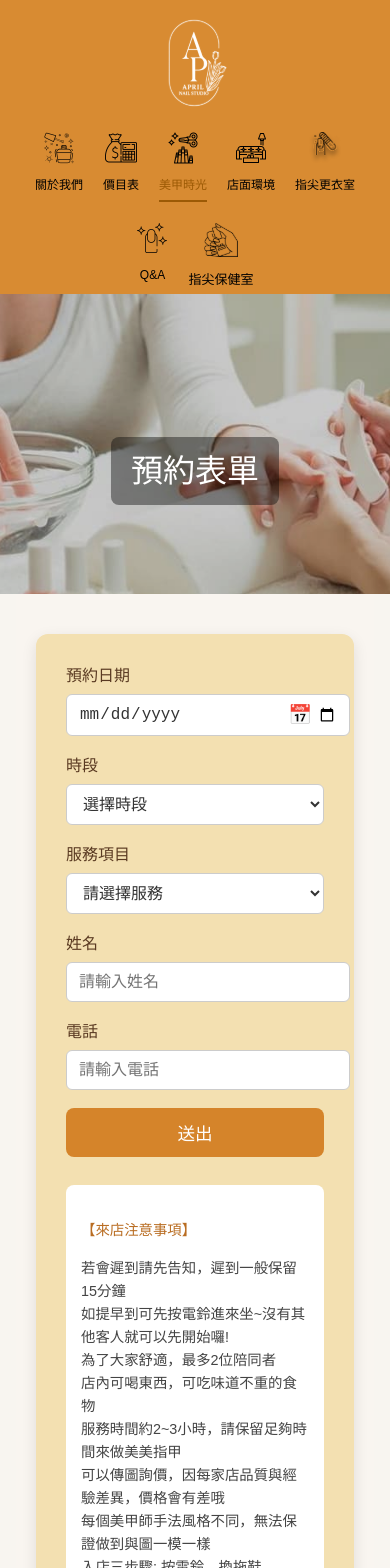
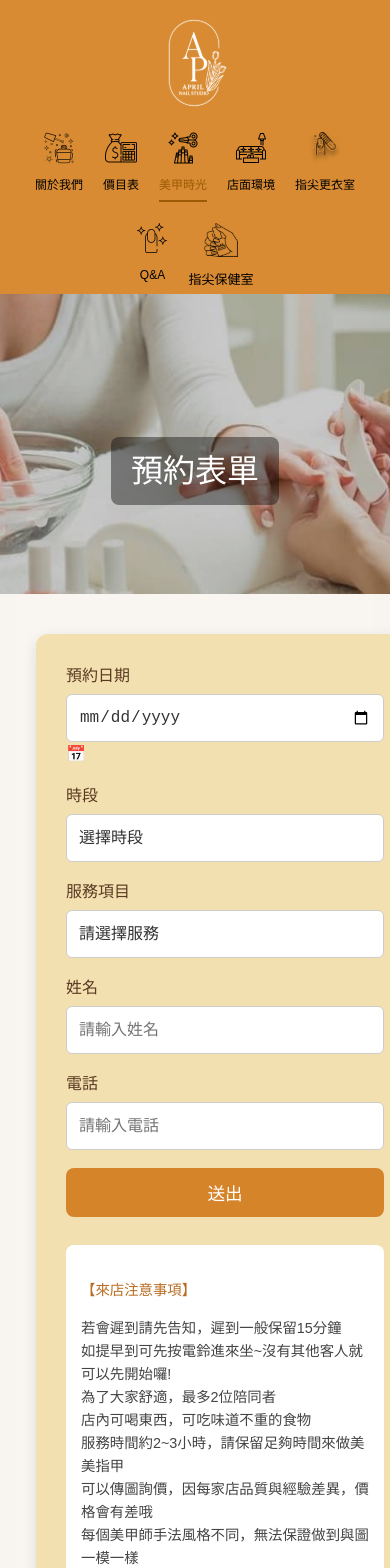
Before and after one commit to zoena5303/april-nail-project, a React (Vite) app: page /april-nail-project/nailtime in a window 390 px wide. Shown: the top 1568 px of the page. Built offline with nearby package versions, Linux system fonts and the light colour scheme.

Commit message:
預約表單修改0912

```diff
--- a/src/scss/NailTimestyle.scss
+++ b/src/scss/NailTimestyle.scss
@@ -5,7 +5,7 @@
     width: 100vw;
     height: 300px;
     margin-left: calc(-50vw + 50%);
-    margin-top: -40px;   /* ✅ 往上移動，去掉上方留白 */
+    margin-top: -40px; /* ✅ 往上移動，去掉上方留白 */
     overflow: hidden;
 
     img {
@@ -35,6 +35,11 @@
     justify-content: center;
     padding: 40px 20px;
     background-color: #f9f5f0;
+
+    @media (max-width: 768px) {
+      flex-direction: column; /* 手機版改上下排 */
+      align-items: stretch;
+    }
   }
 
   .reservation-form {
@@ -59,15 +64,20 @@
       color: #5a3a22;
     }
 
+    /* ✅ 統一欄位高度 */
     input,
-    select {
+    select,
+    textarea {
       width: 100%;
-      padding: 10px 12px;
+      height: 48px;            /* 桌機 & 手機統一 */
+      padding: 0 12px;
       border: 1px solid #ccc;
       border-radius: 6px;
       font-size: 1rem;
+      line-height: 1.4;
       background: #fff;
       color: #333;
+      box-sizing: border-box;
 
       &:focus {
         border-color: #d5842a;
@@ -76,25 +86,22 @@
       }
     }
 
-    /* 日期輸入器 + icon */
-    .date-wrapper {
-      position: relative;
-
-      .date-input {
-        width: 100%;
-      }
-
-      .date-icon {
-        position: absolute;
-        right: 12px;
-        top: 50%;
-        transform: translateY(-50%);
-        cursor: pointer;
-        font-size: 1.2rem;
-      }
+    /* 日期輸入器 */
+    .date-input {
+      height: 48px;
+      line-height: 48px;
     }
 
-    /* 送出按鈕 + ripple */
+    /* 下拉選單修正 */
+    select {
+      appearance: none;
+      -webkit-appearance: none;
+      -moz-appearance: none;
+      background-position: right 12px center;
+      background-repeat: no-repeat;
+    }
+
+    /* 送出按鈕 */
     .submit-btn {
       position: relative;
       overflow: hidden;
@@ -110,33 +117,6 @@
 
       &:hover {
         background: #b96d22;
-      }
-
-      &::after {
-        content: "";
-        position: absolute;
-        top: var(--y);
-        left: var(--x);
-        width: 0;
-        height: 0;
-        background: rgba(255, 255, 255, 0.4);
-        border-radius: 50%;
-        transform: translate(-50%, -50%);
-        pointer-events: none;
-        animation: ripple 0.6s linear;
-      }
-    }
-
-    @keyframes ripple {
-      from {
-        width: 0;
-        height: 0;
-        opacity: 0.6;
-      }
-      to {
-        width: 400px;
-        height: 400px;
-        opacity: 0;
       }
     }
 
@@ -170,6 +150,13 @@
     strong {
       font-size: 1.1rem;
       color: #d5842a;
+    }
+
+    @media (max-width: 768px) {
+      order: -1;              /* 手機版 → 移到最上面 */
+      margin-left: 0;
+      margin-bottom: 20px;
+      width: 100%;
     }
   }
 
```
